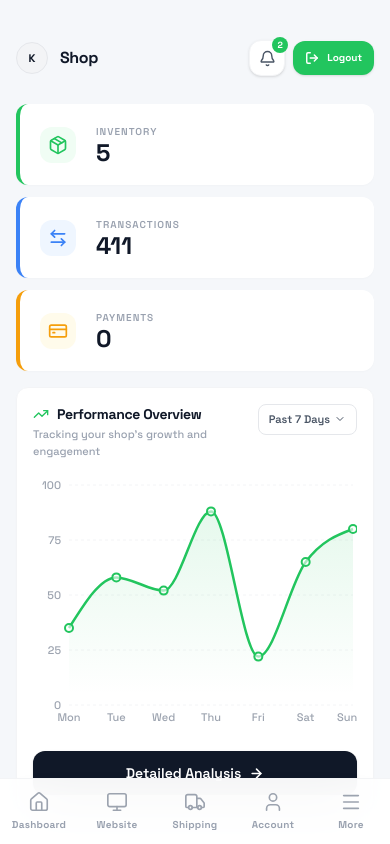
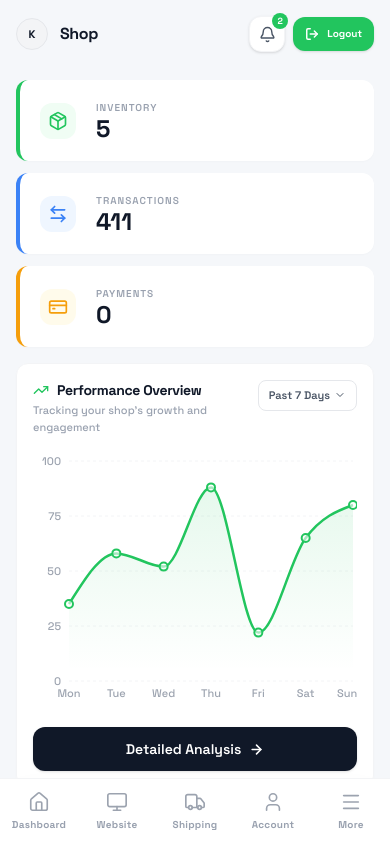
Before and after one commit to Johnniesack/frontendDev, a Next.js app: page /dashboard in a window 390 px wide. Built offline with nearby package versions, Linux system fonts and the light colour scheme.

Commit message:
fix: proper safe area support - dashboard bg, html class override, mobile scroll

```diff
--- a/app/components/dashboard/dashboard-layout.tsx
+++ b/app/components/dashboard/dashboard-layout.tsx
@@ -300,7 +300,7 @@ function MobileBottomNav({
   return (
     <>
       {/* Bottom bar */}
-      <nav className="md:hidden fixed bottom-0 inset-x-0 z-50 bg-white/95 backdrop-blur-xl border-t border-gray-100 flex items-stretch shadow-2xl shadow-black/10 pb-safe">
+      <nav className="md:hidden fixed bottom-0 inset-x-0 z-50 bg-white/95 backdrop-blur-xl border-t border-gray-100 flex items-stretch shadow-2xl shadow-black/10 pb-safe px-safe">
         {BOTTOM_TABS.map((tab) => {
           const Icon = tab.icon;
           const isActive = activeNav === tab.label;
@@ -685,21 +685,24 @@ export function DashboardLayout() {
   };
 
   React.useEffect(() => {
-    // Force background color for safe areas
-    document.documentElement.style.backgroundColor = '#F5F7FA';
-    document.body.style.backgroundColor = '#F5F7FA';
+    // Add class to html to enable light-mode dashboard background
+    // This overrides the dark auth background via CSS class specificity
+    document.documentElement.classList.add('dashboard-active');
+    // Also set meta theme-color for status bar on mobile browsers
+    const meta = document.querySelector('meta[name="theme-color"]');
+    if (meta) meta.setAttribute('content', '#F5F7FA');
     return () => {
-      document.documentElement.style.backgroundColor = '';
-      document.body.style.backgroundColor = '';
+      document.documentElement.classList.remove('dashboard-active');
+      if (meta) meta.setAttribute('content', '#0A0A0B');
     };
   }, []);
 
   return (
     <div
-      className="flex h-[100dvh] bg-[#F5F7FA] overflow-hidden relative"
+      className="flex h-[100dvh] min-h-[100dvh] bg-[#F5F7FA] overflow-hidden relative"
       style={{ fontFamily: "'Space Grotesk', sans-serif" }}
     >
-      {/* Ensure background fills safe area */}
+      {/* Full-bleed background that covers ALL safe area zones (notch, home indicator) */}
       <div className="fixed inset-0 bg-[#F5F7FA] -z-10" />
       {/* ── Desktop Sidebar ── */}
       <aside className="hidden lg:flex w-[210px] flex-shrink-0 bg-white border-r border-gray-100 flex-col h-full shadow-sm">
@@ -715,7 +718,7 @@ export function DashboardLayout() {
       {/* ── Main ── */}
       <main className="flex-1 flex flex-col overflow-hidden min-w-0">
         {/* Top bar */}
-        <header className="flex items-center justify-between gap-3 px-4 md:px-6 lg:px-8 pt-[calc(max(2.5rem,env(safe-area-inset-top,0px)))] md:pt-4 pb-3 flex-shrink-0 bg-[#F5F7FA]">
+        <header className="flex items-center justify-between gap-3 px-4 md:px-6 lg:px-8 pt-header-safe md:pt-4 pb-3 bg-[#F5F7FA] flex-shrink-0">
           <div className="flex items-center gap-3 min-w-0">
             {/* Mobile: brand mark instead of hamburger */}
             <div className="md:hidden w-8 h-8 rounded-full bg-gray-100 border border-gray-200 flex items-center justify-center text-gray-900 text-[11px] font-black flex-shrink-0">
@@ -747,7 +750,7 @@ export function DashboardLayout() {
           </div>
         </header>
 
-        <div className="flex-1 overflow-y-auto scrollbar-hide pb-24 md:pb-4">
+        <div className="flex-1 overflow-y-auto scrollbar-hide pb-24 md:pb-4" style={{ WebkitOverflowScrolling: 'touch' }}>
           {activeNav === "Website" ? (
             <WebsiteView />
           ) : activeNav === "Account" ? (
--- a/app/globals.css
+++ b/app/globals.css
@@ -37,13 +37,20 @@
   }
 
   html, body {
-    background-color: var(--color-paper) !important;
+    background-color: var(--color-paper);
     color: var(--color-ink) !important;
     font-family: var(--font-body);
     margin: 0;
     padding: 0;
     -webkit-overflow-scrolling: touch;
     scroll-behavior: smooth;
+  }
+
+  /* When dashboard is active, switch bg to light */
+  html.dashboard-active,
+  html.dashboard-active body {
+    background-color: #F5F7FA !important;
+    color: #111827 !important;
   }
 
   /* Global scrollbar hide */
@@ -111,13 +118,25 @@
 /* Safe Area Utilities */
 @layer utilities {
   .pb-safe {
-    padding-bottom: env(safe-area-inset-bottom);
+    padding-bottom: env(safe-area-inset-bottom, 0px);
   }
   .pt-safe {
-    padding-top: env(safe-area-inset-top);
+    padding-top: env(safe-area-inset-top, 0px);
   }
   .px-safe {
-    padding-left: env(safe-area-inset-left);
-    padding-right: env(safe-area-inset-right);
+    padding-left: env(safe-area-inset-left, 0px);
+    padding-right: env(safe-area-inset-right, 0px);
+  }
+  /* Combined: base padding + safe area (for headers) */
+  .pt-header-safe {
+    padding-top: calc(1rem + env(safe-area-inset-top, 0px));
+  }
+  /* Bottom nav safe padding */
+  .pb-nav-safe {
+    padding-bottom: calc(env(safe-area-inset-bottom, 0px) + 4rem);
+  }
+  /* Fill safe areas with bg color */
+  .safe-area-fill {
+    background-color: #F5F7FA;
   }
 }
```
